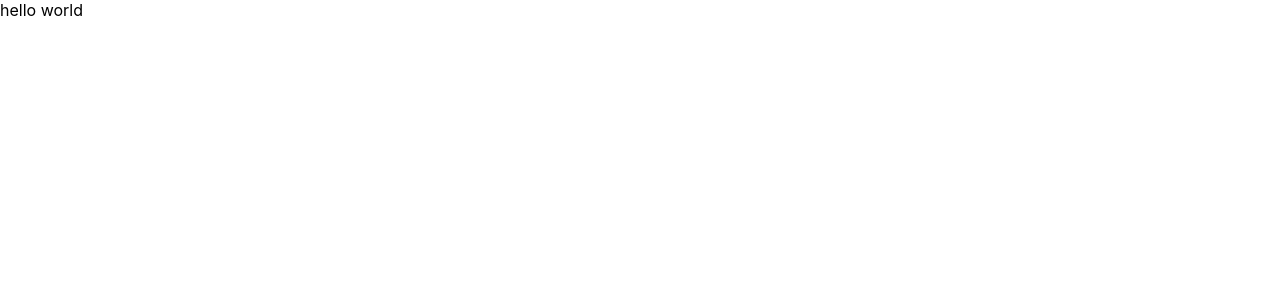
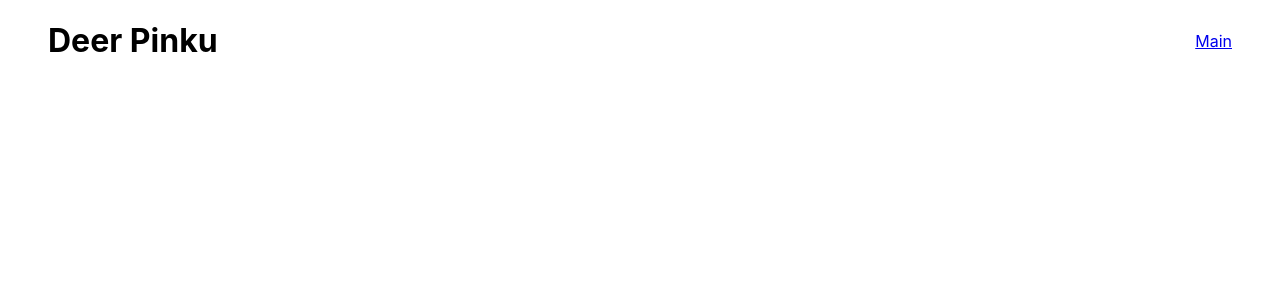
Before and after one commit to lethanhan97/dear-chingu, a React (Create React App) app: page / in a window 1280 px wide. Shown: the top 300 px of the page. Built offline with nearby package versions, Linux system fonts and the light colour scheme.

Commit message:
added header

```diff
--- a/src/App.tsx
+++ b/src/App.tsx
@@ -1,5 +1,11 @@
+import Header from './core/Header';
+
 function App() {
-  return <div>hello world</div>;
+  return (
+    <div>
+      <Header></Header>
+    </div>
+  );
 }
 
 export default App;
--- /dev/null
+++ b/src/core/Header.tsx
@@ -0,0 +1,14 @@
+import './header.css';
+
+function Header() {
+  return (
+    <header className="wrapper">
+      <h1>Deer Pinku</h1>
+      <nav>
+        <a href="/">Main</a>
+      </nav>
+    </header>
+  );
+}
+
+export default Header;
--- /dev/null
+++ b/src/core/header.css
@@ -0,0 +1,5 @@
+.wrapper {
+  display: flex;
+  align-items: center;
+  justify-content: space-between;
+}
--- a/src/index.css
+++ b/src/index.css
@@ -6,6 +6,7 @@ body {
     sans-serif;
   -webkit-font-smoothing: antialiased;
   -moz-osx-font-smoothing: grayscale;
+  padding: 0 3rem 0 3rem;
 }
 
 code {
```
